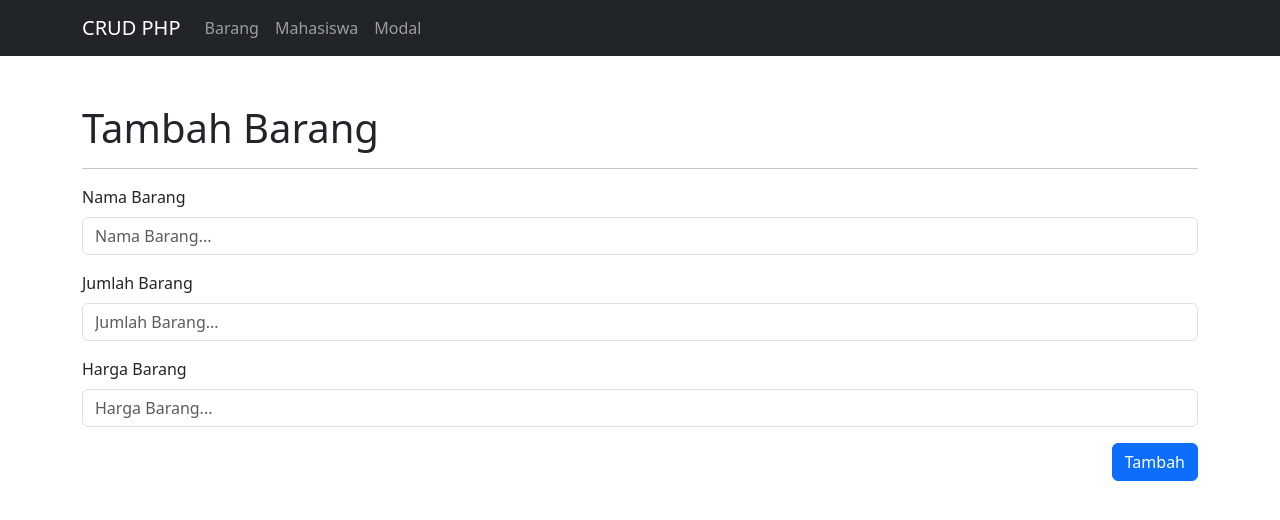
After one commit to Rio-adri/Crud-php, a PHP site: page /form-tambah.php in a window 1280 px wide. The commit adds this page. Shown: the top 520 px of the page. Run offline with PHP 8.4, Linux system fonts and the light colour scheme.

Commit message:
Menambahkan Data Barang (Create) Ke MySQL part-1

```diff
--- /dev/null
+++ b/config/app.php
@@ -0,0 +1,7 @@
+<?php
+
+include 'controller.php';
+
+include 'database.php';
+
+?>
--- /dev/null
+++ b/config/controller.php
@@ -0,0 +1,18 @@
+<?php
+
+// fungsi menampilkan data
+function select ($query) {
+    // pangggil dtbs
+    global $db;
+
+    $result = mysqli_query($db, $query);
+    $rows = [];
+
+    while ($row = mysqli_fetch_assoc($result)) {
+        $rows[] = $row;
+    }
+
+    return $rows;
+}
+
+?>
--- /dev/null
+++ b/form-tambah.php
@@ -0,0 +1,29 @@
+<?php
+
+include './layout/header.php';
+
+?>
+    <div class="container mt-5">
+        <h1>Tambah Barang</h1>
+        <hr>
+        <!-- form -->
+         <form action="" method="post">
+            <div class="mb-3">
+                <label for="nama" class="form-label">Nama Barang</label>
+                <input type="text" class="form-control" id="nama" name="nama" placeholder="Nama Barang...">
+            </div>
+            <div class="mb-3">
+                <label for="jumlah" class="form-label">Jumlah Barang</label>
+                <input type="number" class="form-control" id="jumlah" name="jumlah" placeholder="Jumlah Barang...">
+            </div>
+            <div class="mb-3">
+                <label for="harga" class="form-label">Harga Barang</label>
+                <input type="number" class="form-control" id="harga" name="harga" placeholder="Harga Barang...">
+            </div>
+
+            <button type="submit " name="tambah" class="btn btn-primary " style="float : right;">Tambah</button>
+         </form>
+
+    </div>
+
+<?php include './layout/footer.php' ?>
--- /dev/null
+++ b/layout/footer.php
@@ -0,0 +1,3 @@
+<script src="https://cdn.jsdelivr.net/npm/bootstrap@5.3.3/dist/js/bootstrap.bundle.min.js" integrity="sha384-YvpcrYf0tY3lHB60NNkmXc5s9fDVZLESaAA55NDzOxhy9GkcIdslK1eN7N6jIeHz" crossorigin="anonymous"></script>
+  </body>
+</html>
--- /dev/null
+++ b/layout/header.php
@@ -0,0 +1,39 @@
+<?php
+
+include './config/app.php';
+
+?>
+
+<!doctype html>
+<html lang="en">
+  <head>
+    <meta charset="utf-8">
+    <meta name="viewport" content="width=device-width, initial-scale=1">
+    <title>Full Crud PHP</title>
+    <link href="https://cdn.jsdelivr.net/npm/bootstrap@5.3.3/dist/css/bootstrap.min.css" rel="stylesheet" integrity="sha384-QWTKZyjpPEjISv5WaRU9OFeRpok6YctnYmDr5pNlyT2bRjXh0JMhjY6hW+ALEwIH" crossorigin="anonymous">
+  </head>
+
+  <body>
+    <div>
+        <nav class="navbar bg-dark navbar-expand-lg " data-bs-theme = "dark">
+            <div class="container">
+                <a class="navbar-brand" href="#">CRUD PHP</a>
+                <button class="navbar-toggler" type="button" data-bs-toggle="collapse" data-bs-target="#navbarNav" aria-controls="navbarNav" aria-expanded="false" aria-label="Toggle navigation">
+                <span class="navbar-toggler-icon"></span>
+                </button>
+                <div class="collapse navbar-collapse" id="navbarNav">
+                <ul class="navbar-nav">
+                    <li class="nav-item">
+                    <a class="nav-link" href="index.php">Barang</a>
+                    </li>
+                    <li class="nav-item">
+                    <a class="nav-link" href="#">Mahasiswa</a>
+                    </li>
+                    <li class="nav-item">
+                    <a class="nav-link" href="#">Modal</a>
+                    </li>
+                </ul>
+                </div>
+            </div>
+        </nav>
+    </div>
```
Also changed, not shown: index.php (+5 -56 lines), config/database.php (renamed from database.php).
